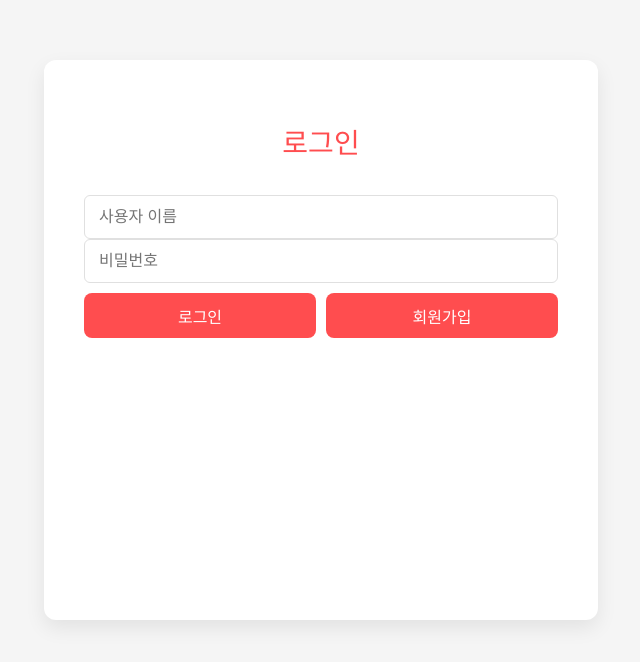
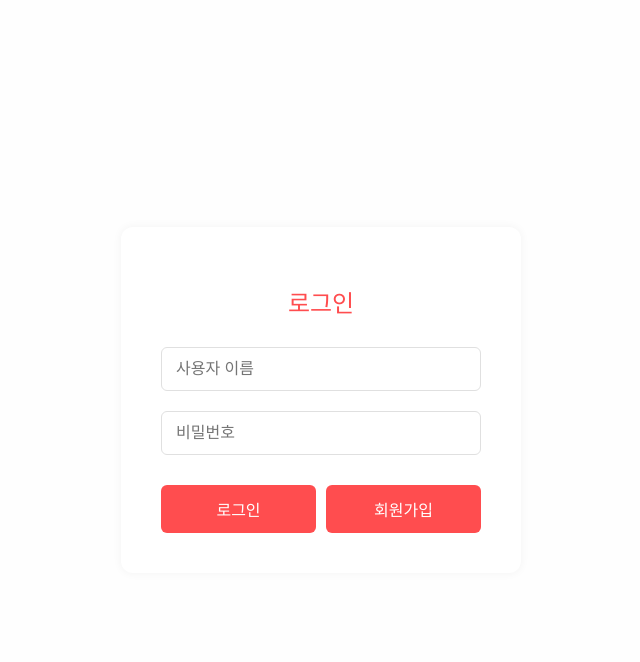
Before and after one commit to LiU-SKY/InfinityLoading, a React (Vite) app in the folder frontend/: page /login in a window 1280 px wide. Shown: the top 662 px of the page, without its empty margins (319-959 px from the left). Built offline with nearby package versions, Linux system fonts and the light colour scheme.

Commit message:
프론트엔드 피드백참고 디자인 수정3

```diff
--- a/frontend/src/App.css
+++ b/frontend/src/App.css
@@ -1,223 +1,112 @@
 /* App.css */
 
-
-
 /* Global Reset and Base Styles */
-
 * {
-
   box-sizing: border-box;
-
 }
 
-
-
 html, body {
-
   margin: 0;
-
   padding: 0;
-
   height: 100%;
-
   font-family: 'Noto Sans KR', sans-serif;
-
   color: #333;
-
 }
 
-
-
 body {
-
-  background-color: #f5f5f5; /* 헤더와 구분되는 연한 회색 배경색 */
-
+  background-color: #fefefe; /* 깔끔한 거의 흰색 배경 */
   display: flex;
-
   flex-direction: column;
-
-  min-height: 100vh;
-
+  min-height: 100vh; /* 뷰포트 전체 높이를 차지하도록 */
 }
 
-
-
 #root {
-
   height: 100%;
-
   display: flex;
-
   flex-direction: column;
-
-  flex: 1;
-
+  flex: 1; /* 남은 공간을 모두 차지하도록 */
 }
 
-
-
 a {
-
   text-decoration: none;
-
   color: inherit;
-
 }
 
-
-
+/* 모든 버튼의 기본 스타일 통일 */
 button {
-
   font-family: 'Noto Sans KR', sans-serif;
-
   cursor: pointer;
-
   border: none;
-
-  border-radius: 6px;
-
-  padding: 10px 18px;
-
+  border-radius: 6px; /* 조금 더 둥근 모서리 */
+  padding: 10px 18px; /* 패딩 통일 */
   font-size: 1rem;
-
-  font-weight: bold;
-
-  background-color: #ff4d4f !important;
-
+  font-weight: bold; /* 글씨 굵게 */
+  background-color: #ff4d4f !important; /* !important를 사용하여 다른 규칙보다 우선순위를 높임 */
   color: white;
 
   transition: background-color 0.3s ease, transform 0.1s ease;
-
 }
 
-
-
 button:hover {
-
-  background-color: #d9363e !important;
-
-  transform: translateY(-1px);
-
+  background-color: #d9363e; /* 호버 시 어두운 빨간색 */
+  transform: translateY(-1px); /* 살짝 떠오르는 효과 */
 }
 
-
-
 button:active {
-
-  transform: translateY(0);
-
+  transform: translateY(0); /* 클릭 시 다시 원래대로 */
 }
 
-
-
 button:disabled {
-
   background-color: #ccc;
-
   cursor: not-allowed;
-
   transform: none;
-
 }
 
-
-
+/* 모든 input, textarea의 기본 스타일 통일 */
 input[type="text"],
-
 input[type="password"],
-
 textarea {
-
   font-family: 'Noto Sans KR', sans-serif;
-
   box-sizing: border-box;
-
   width: 100%;
-
   padding: 12px 14px;
-
   font-size: 1rem;
-
-  border: 1px solid #e0e0e0;
-
-  border-radius: 6px;
-
+  border: 1px solid #e0e0e0; /* 옅은 회색 테두리 */
+  border-radius: 6px; /* 둥근 모서리 */
   outline: none;
-
   transition: border-color 0.3s ease, box-shadow 0.3s ease;
-
 }
 
-
-
 input[type="text"]:focus,
-
 input[type="password"]:focus,
-
 textarea:focus {
-
-  border-color: #ff4d4f;
-
-  box-shadow: 0 0 0 3px rgba(255, 77, 79, 0.2);
-
+  border-color: #ff4d4f; /* 포커스 시 빨간색 테두리 */
+  box-shadow: 0 0 0 3px rgba(255, 77, 79, 0.2); /* 은은한 그림자 효과 */
 }
 
-
-
-/* 모든 페이지의 주요 콘텐츠를 감싸는 .page-container 스타일 */
-
+/* 공통 컨테이너 스타일 */
 .page-container {
-
   flex: 1;
-
   display: flex;
-
   flex-direction: column;
-
-  align-items: center; /* 내부 콘텐츠를 수평 중앙 정렬 */
-
-  justify-content: flex-start; /* 콘텐츠를 상단으로 정렬 (필요에 따라 center로 변경) */
-
-  padding: 20px; /* 전체 페이지 컨테이너의 패딩 */
-
+  align-items: center;
+  justify-content: center; /* 페이지 콘텐츠를 수직/수평 중앙에 배치 */
+  padding: 40px 20px;
 }
 
-
-
-/* 로그인/회원가입/글쓰기/수정 등 공통 박스 스타일 */
-
+/* 공통 박스 스타일 (로그인/회원가입/글쓰기/상세보기 등의 내부 박스) */
 .common-box {
-
   background-color: #fff;
-
-  border-radius: 12px;
-
-  padding: 40px;
-
-  box-shadow: 0 8px 20px rgba(0, 0, 0, 0.08);
-
+  border-radius: 12px; /* 좀 더 둥근 모서리 */
+  padding: 40px; /* 내부 패딩 */
+  box-shadow: 0 8px 20px rgba(0, 0, 0, 0.08); /* 깔끔하고 선명한 그림자 */
   width: 100%;
-
-  max-width: 900px;
-
-  min-height: 70vh;
-
-  height: auto;
-
+  max-width: 450px; /* 박스 최대 너비 통일 */
   text-align: center;
-
-  margin: 40px auto;
-
 }
 
-
-
 .common-box h2 {
-
-  font-size: 28px;
-
+  font-size: 28px; /* 제목 크기 키움 */
   color: #ff4d4f;
-
-  margin-bottom: 30px;
-
+  margin-bottom: 30px; /* 제목 아래 마진 */
 }
--- a/frontend/src/pages/BoardPage.jsx
+++ b/frontend/src/pages/BoardPage.jsx
@@ -1,61 +1,21 @@
 // BoardPage.jsx
-
-import React from 'react'; // useState 제거
-
+import React from 'react';
 import PostList from '../components/PostList';
-
-import { useNavigate } from 'react-router-dom'; // useNavigate 추가
-
-
-
-import './BoardPage.css'; // BoardPage 전용 CSS
-
-
-
-// App.js에서 posts prop만 받도록 간소화
+import { useNavigate } from 'react-router-dom';
+import './BoardPage.css'; // BoardPage 전용 CSS 임포트
 
 function Board({ posts }) {
-
     const navigate = useNavigate();
 
-
-
-// 게시글 상세 보기로 이동
-
     const handleSelectPost = (post) => {
-
-        navigate(`/post/${post.id}`); // URL 변경하여 PostDetailPage로 이동
-
+        navigate(`/post/${post.id}`);
     };
 
-
-
     return (
-
         <div className="board-container"> {/* .board-container 스타일 적용 */}
-
-            {/* '글 작성' 버튼은 Header로 옮겼으므로 여기서는 제거합니다. */}
-
-            {/* <button className="write-button" onClick={handleWriteClick}>글 작성</button> */}
-
-
-
-            {/* 게시글 목록을 렌더링하고, 클릭 시 상세 페이지로 이동 */}
-
             <PostList posts={posts} onSelect={handleSelectPost} />
-
-
-
-            {/* PostDetail, PostForm 등은 App.js의 Route를 통해 독립된 페이지에서 렌더링됩니다. */}
-
-            {/* 따라서 Board 컴포넌트 내에서 조건부 렌더링할 필요가 없습니다. */}
-
         </div>
-
     );
-
 }
 
-
-
 export default Board;
--- a/frontend/src/pages/LoginPage.css
+++ b/frontend/src/pages/LoginPage.css
@@ -1,55 +1,53 @@
 .login-box {
-
     background-color: #fff;
-
     border-radius: 12px;
-
     padding: 40px;
-
     box-shadow: 0 0 10px rgba(0, 0, 0, 0.05);
-
     width: 100%;
-
     max-width: 400px;
-
     text-align: center;
-
+    font-family: 'Noto Sans KR', sans-serif;
 }
 
-
+.login-box h2 {
+    font-size: 24px;
+    color: #ff4d4f;
+    margin-bottom: 25px;
+}
 
 .login-box input {
-
     width: 100%;
-
-    padding: 10px;
-
-    margin-bottom: 12px;
-
-    border: 1px solid #ccc;
-
+    padding: 12px 14px;
+    font-size: 1rem;
+    margin-bottom: 20px;
+    border: 1.5px solid #ddd;
     border-radius: 6px;
-
+    outline: none;
+    transition: border-color 0.3s;
 }
 
-
+.login-box input:focus {
+    border-color: #ff4d4f;
+}
 
 .login-box button {
-
-    width: 100%;
-
+    padding: 12px;
+    font-size: 1rem;
+    font-weight: bold;
+    border: none;
+    border-radius: 6px;
     background-color: #ff4d4f;
-
     color: white;
-
-    margin-top: 10px;
-
+    transition: background-color 0.3s;
+    flex: 1;
 }
 
+.login-box button:hover {
+    background-color: #d9363e;
+}
 
-
-.login-box button:hover {
-
-    background-color: #d9363e;
-
+.login-button-group {
+    display: flex;
+    gap: 10px;
+    margin-top: 10px;
 }
--- a/frontend/src/pages/LoginPage.jsx
+++ b/frontend/src/pages/LoginPage.jsx
@@ -1,97 +1,44 @@
 // LoginPage.jsx
-
 import React, { useState } from 'react';
-
 import { useNavigate } from 'react-router-dom';
-
-import './LoginPage.css'; // LoginPage 전용 CSS
-
-
+import './LoginPage.css';
 
 function LoginPage({ onLogin }) {
-
     const [username, setUsername] = useState('');
-
-    const [password, setPassword] = useState(''); // 비밀번호 상태 추가
-
+    const [password, setPassword] = useState('');
     const navigate = useNavigate();
 
-
-
     const handleLogin = () => {
-
         if (!username.trim() || !password.trim()) {
-
             return alert('이름과 비밀번호를 모두 입력하세요');
-
         }
-
-// 실제 로그인 로직(예: 서버 통신, 비밀번호 검증)은 여기에 추가
-
-// 현재는 간단히 사용자 이름으로 로그인 처리
-
-        onLogin(username.trim()); // 부모 컴포넌트(App.js)의 user 상태 업데이트
-
-        navigate('/board'); // 게시판 페이지로 이동
-
+        onLogin(username.trim());
+        navigate('/board');
     };
 
-
-
     return (
-
         <div className="page-container"> {/* App.css의 .page-container 스타일 적용 */}
-
-            <div className="common-box"> {/* LoginPage.css의 .login-box 스타일 적용 */}
-
-                <h2>로그인</h2> {/* "로그인 / 회원가입" 문구에서 "로그인"으로 변경 */}
-
+            <div className="login-box"> {/* LoginPage.css의 .login-box 스타일 적용 */}
+                <h2>로그인</h2>
                 <input
-
                     type="text"
-
                     placeholder="사용자 이름"
-
                     value={username}
-
                     onChange={(e) => setUsername(e.target.value)}
-
                 />
-
                 <input
-
-                    type="password" // type을 password로 설정하여 입력 시 문자를 숨김
-
+                    type="password"
                     placeholder="비밀번호"
-
                     value={password}
-
                     onChange={(e) => setPassword(e.target.value)}
-
                 />
-
-                {/* 버튼들을 가로로 나란히 배치하기 위한 flex 컨테이너 */}
-
                 <div style={{ display: 'flex', gap: '10px', marginTop: '10px' }}>
-
-                    <button onClick={handleLogin} style={{ flex: 1 }}>로그인</button> {/* 버튼 텍스트 변경 및 flex:1로 공간 분배 */}
-
-                    <button onClick={() => navigate('/signup')} style={{ flex: 1 }}>
-
-                        회원가입
-
-                    </button>
-
+                    <button onClick={handleLogin} style={{ flex:1 }}>로그인</button>
+                    <button onClick={() => navigate('/signup')} style={{ flex:1, backgroundColor: '#6c757d' }}>회원가입</button>
                 </div>
-
             </div>
-
         </div>
-
     );
-
 }
 
-
-
 export default LoginPage;
--- a/frontend/src/pages/SignupPage.css
+++ b/frontend/src/pages/SignupPage.css
@@ -1,93 +1,46 @@
 .signup-box {
-
+    background-color: #fff;
+    border-radius: 12px;
+    padding: 40px;
+    box-shadow: 0 0 10px rgba(0, 0, 0, 0.05);
+    width: 100%;
     max-width: 400px;
-
-    margin: 100px auto;
-
-    padding: 30px 25px;
-
-    background-color: #fff;
-
-    border-radius: 10px;
-
-    box-shadow: 0 8px 20px rgba(0, 0, 0, 0.08);
-
     text-align: center;
-
     font-family: 'Noto Sans KR', sans-serif;
-
 }
 
-
-
 .signup-box h2 {
-
+    font-size: 24px;
+    color: #ff4d4f;
     margin-bottom: 25px;
-
-    font-size: 24px;
-
-    color: #ff4d4f;
-
 }
 
-
-
 .signup-box input {
-
     width: 100%;
-
     padding: 12px 14px;
-
     font-size: 1rem;
-
     margin-bottom: 20px;
-
     border: 1.5px solid #ddd;
-
     border-radius: 6px;
-
     outline: none;
-
     transition: border-color 0.3s;
-
 }
 
-
-
 .signup-box input:focus {
-
     border-color: #ff4d4f;
-
 }
 
-
-
 .signup-box button {
-
-    width: 100%;
-
     padding: 12px;
-
     font-size: 1rem;
-
+    font-weight: bold;
+    border: none;
+    border-radius: 6px;
     background-color: #ff4d4f;
-
     color: white;
-
-    border: none;
-
-    border-radius: 6px;
-
-    font-weight: bold;
-
     transition: background-color 0.3s;
-
 }
 
-
-
 .signup-box button:hover {
-
     background-color: #d9363e;
-
 }
```
Also changed, not shown: frontend/src/pages/BoardPage.css (+23 -68 lines), frontend/src/pages/PostDetailPage.css (+23 -60 lines), frontend/src/pages/PostEditPage.jsx (+2 -29 lines), frontend/src/pages/SignupPage.jsx (+1 -39 lines).
